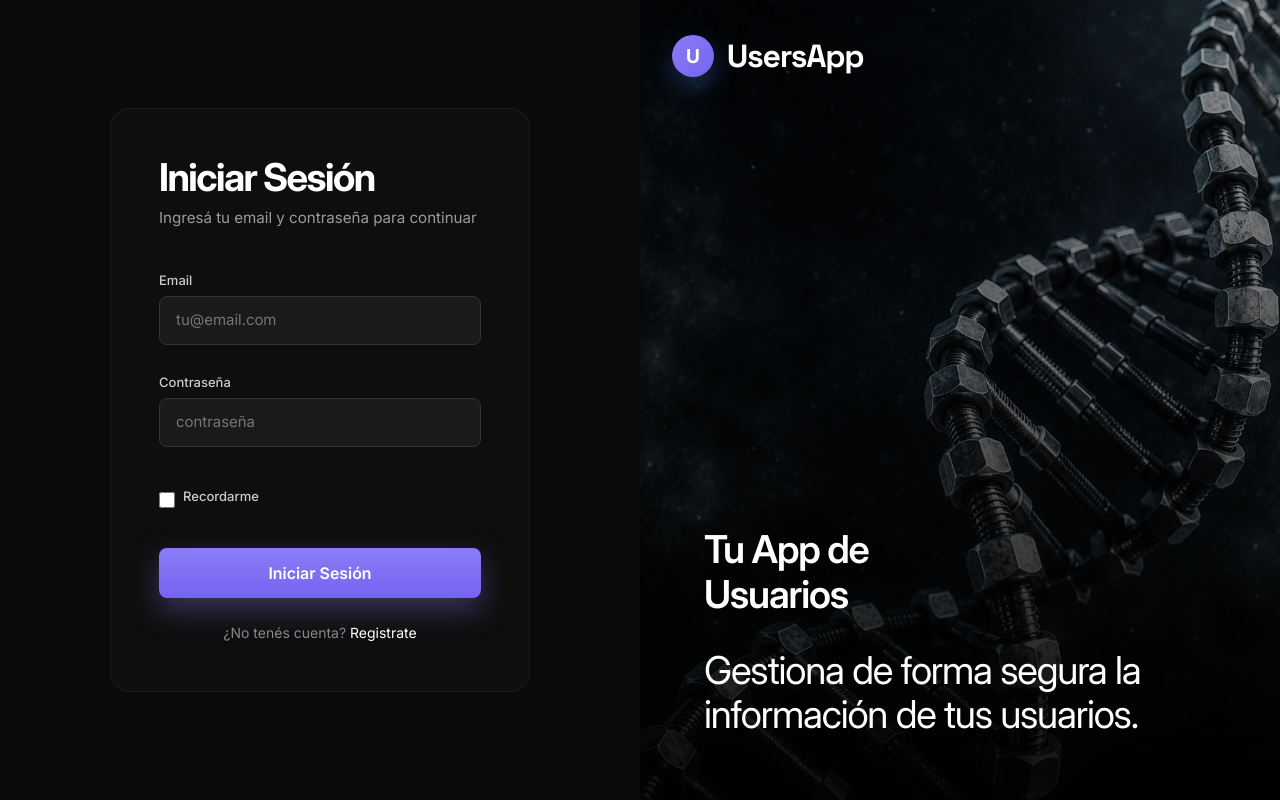
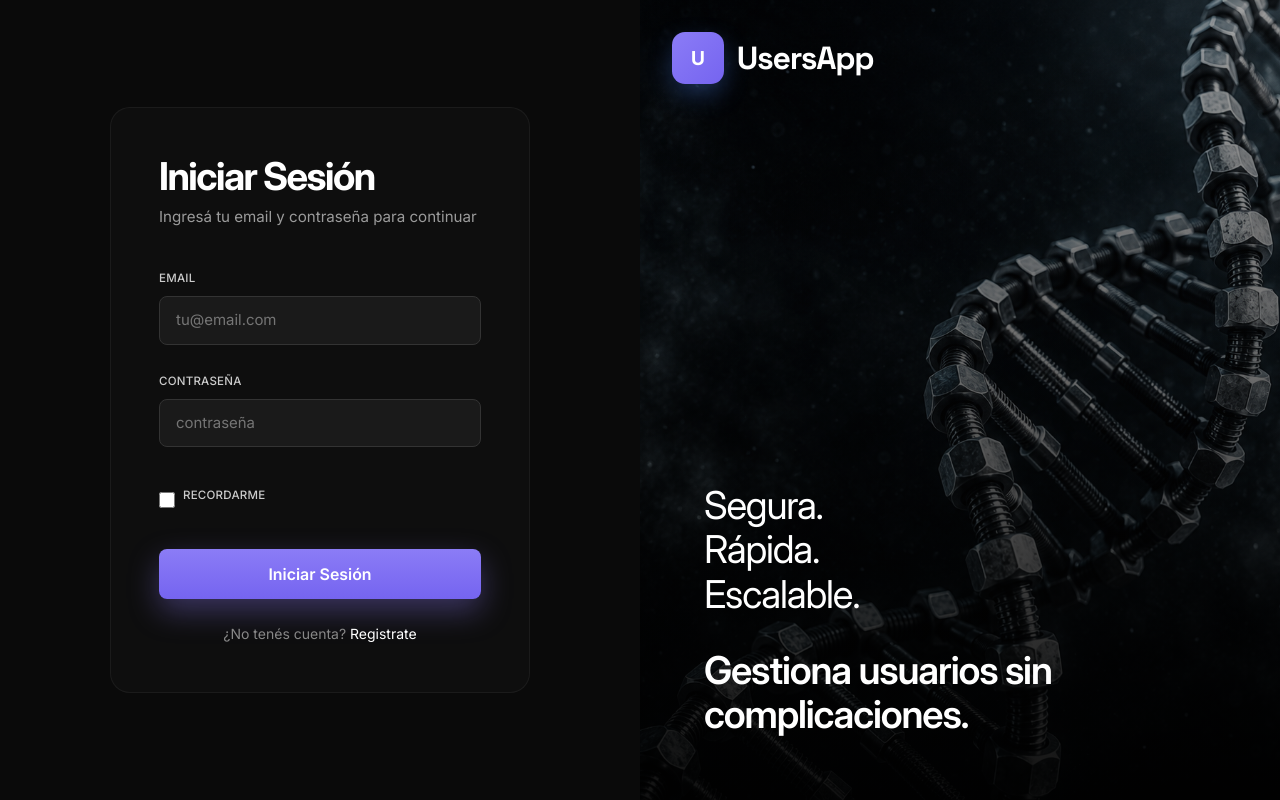
Before and after one commit to CraftyManu/users-app-frontend, a React (Vite) app: page /login in a window 1280 px wide. Built offline with nearby package versions, Linux system fonts and the light colour scheme.

Commit message:
refactor LoginForm and RightSide components; enhance animations, update text styles, and adjust layout

```diff
--- a/src/components/blocks/Login/Form/LoginForm.module.css
+++ b/src/components/blocks/Login/Form/LoginForm.module.css
@@ -8,13 +8,32 @@
     border-radius: 20px;
     background: #ffffff05;
     border: 1px solid #ffffff0d;
+
+    animation: fadeUp .7s ease;
+}
+
+@keyframes fadeUp {
+    from {
+        opacity: 0;
+        transform: translateY(20px);
+    }
+
+    to {
+        opacity: 1;
+        transform: none;
+    }
 }
 
 .label {
-    font-size: 13px;
+    /*     font-size: 13px; */
     font-weight: 500;
     color: #ccc;
-    margin-bottom: 6px;
+    /*     margin-bottom: 6px; */
+
+    margin-bottom: .55rem;
+    letter-spacing: .02em;
+    text-transform: uppercase;
+    font-size: .72rem;
 }
 
 .input {
--- a/src/components/blocks/Login/RightSide/RightSide.module.css
+++ b/src/components/blocks/Login/RightSide/RightSide.module.css
@@ -17,6 +17,15 @@
         linear-gradient(#05050559, #050505a6),
         url("../../../../assets/images/dna-background.png");
 
+    /* background:
+        radial-gradient(circle at top left,
+            rgba(139, 124, 246, .35),
+            transparent 40%),
+        linear-gradient(180deg,
+            rgba(8, 8, 10, .35),
+            rgba(8, 8, 10, .9)),
+        url("../../../../assets/images/dna-background.png");
+ */
     background-size: cover;
     background-position: center;
     background-repeat: no-repeat;
@@ -58,3 +67,8 @@
     /*  max-width: 12ch; */
     max-width: 20ch;
 }
+
+.emptySpace {
+    height: 30vh;
+    width: 100%;
+}
--- a/src/components/blocks/Login/RightSide/RightSide.tsx
+++ b/src/components/blocks/Login/RightSide/RightSide.tsx
@@ -9,12 +9,14 @@ function LoginRightSide() {
             <Logo />
 
             <div>
+                <div className={styles.emptySpace}></div>
                 <div className={`${styles.textContainer} ${styles.toBottom} ${styles.toLeft} ${styles.maxWidth}`}>
-                    <p className={`${fontStyles.inter} ${fontStyles.fw600}`}>Tu App de Usuarios</p>
+                    <p className={`${fontStyles.inter} ${fontStyles.fw400}`}>Segura. Rápida. Escalable.</p>
                 </div>
 
                 <div className={`${styles.textContainer} ${styles.toBottom} ${styles.toLeft}`}>
-                    <p className={`${fontStyles.inter} ${fontStyles.fw400}`} >Gestiona de forma segura la información de tus usuarios.</p>
+                    <p className={`${fontStyles.inter} ${fontStyles.fw600}`} >Gestiona usuarios
+                        sin complicaciones.</p>
                 </div>
             </div>
 
--- a/src/components/ui/Logo/Logo.module.css
+++ b/src/components/ui/Logo/Logo.module.css
@@ -5,9 +5,9 @@
 }
 
 .logoIcon {
-    width: 42px;
-    height: 42px;
-    border-radius: 50%;
+    width: 52px;
+    height: 52px;
+    border-radius: 25%;
     background: linear-gradient(135deg, var(--color-primary), var(--color-primary-hover));
 
     display: flex;
```
